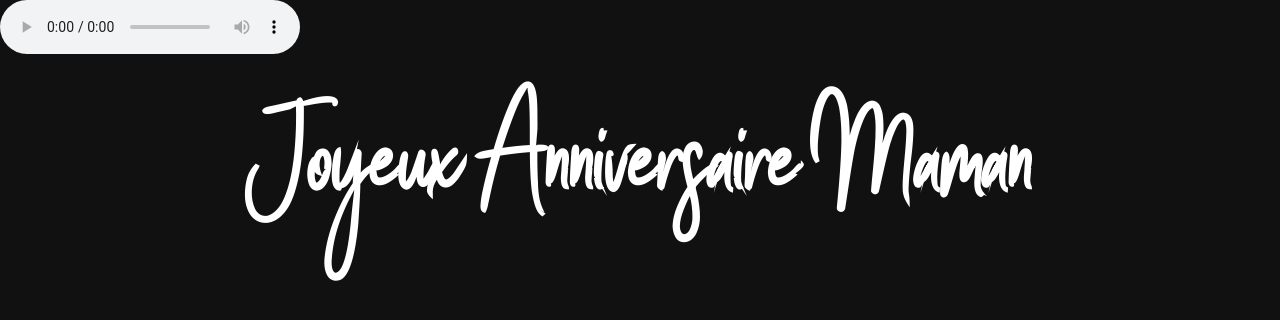
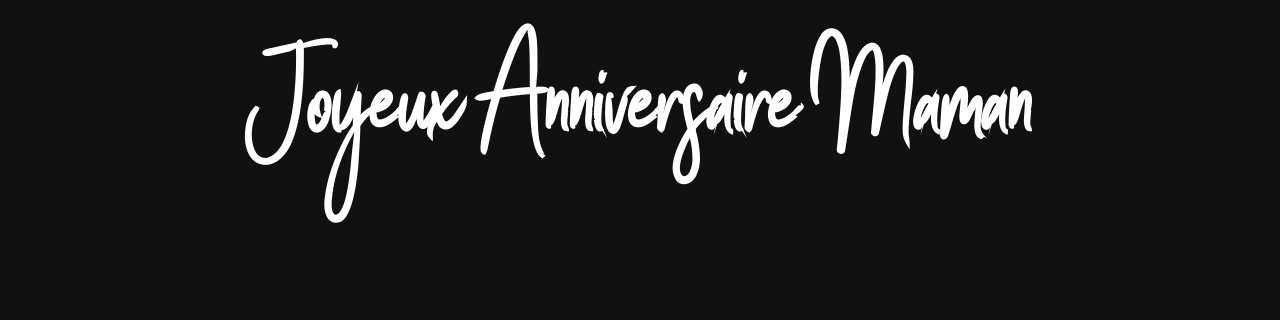
Before and after one commit to 1bananasplit/Anniv-mom-2022, a plain HTML site: page index.html in a window 1280 px wide. Drawn offline with Linux system fonts and the light colour scheme; files whose address does not match are found by name.

Commit message:
Update index.html

```diff
--- a/index.html
+++ b/index.html
@@ -8,7 +8,7 @@
         <link rel="preonnect" href="https://fonts.googleapis.com">
     </head>
     <body>
-        <audio loop controls src="Music/musique.mp3" autoplay>
+        <audio src="Music/musique.mp3" autoplay>
         </audio>
         <h1>
             Joyeux Anniversaire Maman <style>
```
